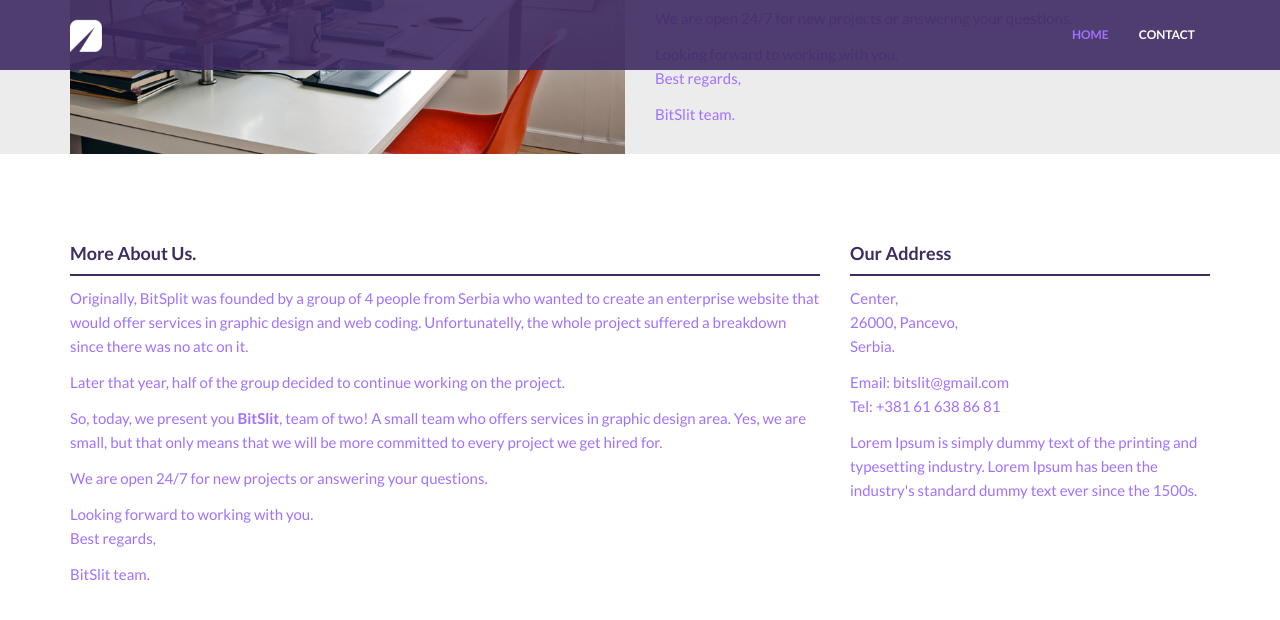
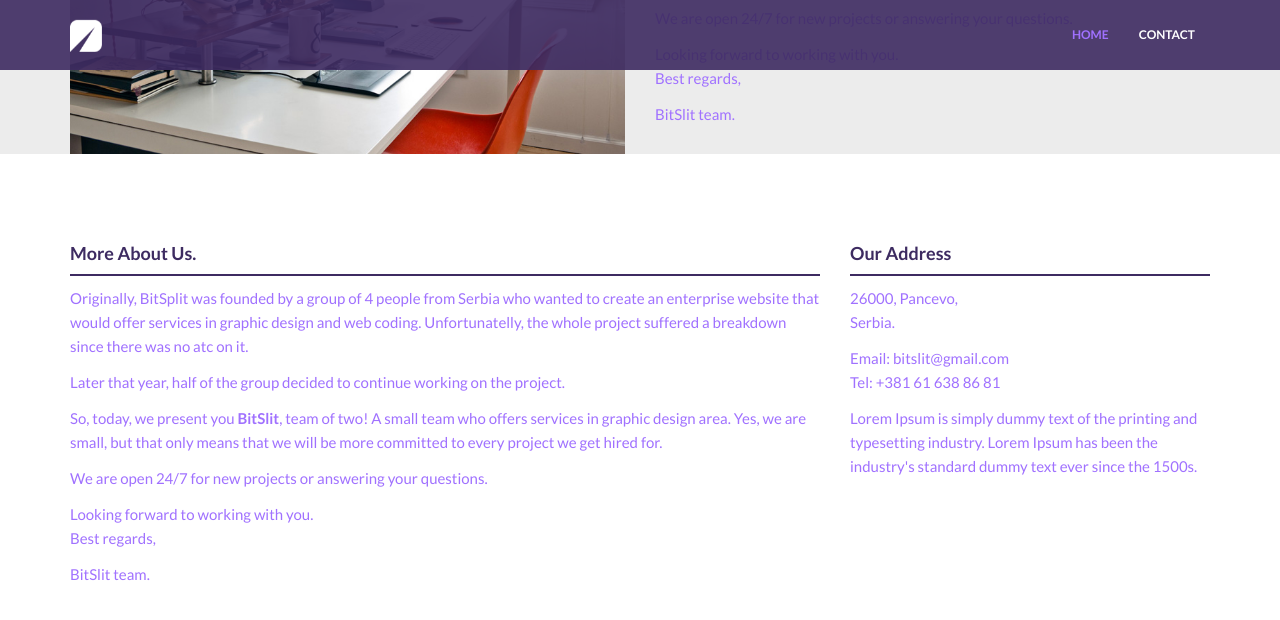
Before and after one commit to bitslit/portfolio, a Jekyll site: the page built from index.html, in a window 1280 px wide and 900 px high, scrolled down 2266 px, cut to the strip 0-674 px from the top of the window. Shown: the top 620 px of the strip. Built offline with Jekyll 4.4.1, drawn with Linux system fonts in a browser that asks for light colours; nearby versions of some CDN libraries.

Commit message:
Update _config.yml

```diff
--- a/_config.yml
+++ b/_config.yml
@@ -34,7 +34,6 @@ social:
 # Postal address (add as many lines as necessary). Shown in footer and on Contact page.
 address:
   - lines:
-    - Center,
     - 26000, Pancevo,
     - Serbia.
 email: bitslit@gmail.com
```
